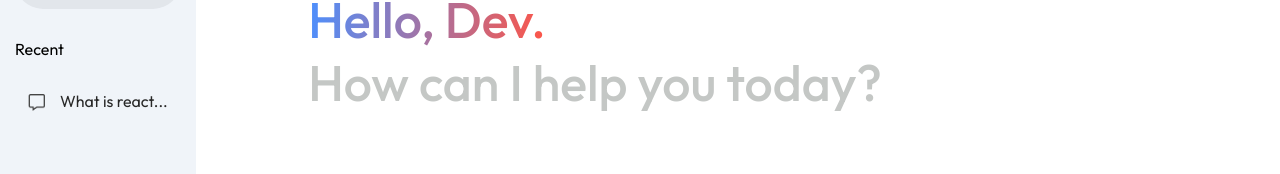
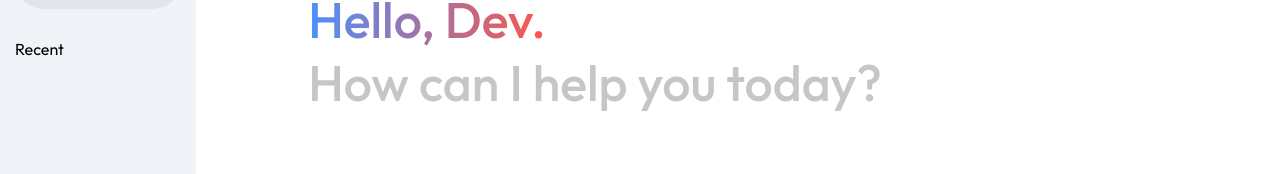
Before and after one commit to habib16247/Gemini_2.o, a React (Vite) app: page / in a window 1280 px wide. Both pictures are taken after a click on the picture 37 px from the left and 22 px from the top of the page. Shown: the part 132-306 px from the top of the page. Built offline with nearby package versions, Linux system fonts and the light colour scheme.

Commit message:
save prompt in sidebar

```diff
--- a/src/components/Sidebar/Sidebar.css
+++ b/src/components/Sidebar/Sidebar.css
@@ -41,10 +41,21 @@
     cursor: pointer;
 }
 
-
 .sidebar .recent {
     display: flex;
     flex-direction: column;
+}
+
+
+.sidebar .recent .all_recent {
+    display: flex;
+    flex-direction: column;
+    max-height: 44vh;
+    overflow-y: scroll;
+}
+
+.sidebar .recent .all_recent::-webkit-scrollbar {
+    display: none;
 }
 
 .sidebar .recent_title {
@@ -55,7 +66,7 @@
 .sidebar .recent_entry {
     display: flex;
     align-items: center;
-    justify-content: center;
+    justify-content: start;
     gap: 10px;
     padding: 10px;
     border-radius: 50px;
--- a/src/components/Sidebar/Sidebar.jsx
+++ b/src/components/Sidebar/Sidebar.jsx
@@ -1,25 +1,44 @@
-import React, { useState } from 'react'
+import React, { useContext, useState } from 'react'
 import {assets} from "../../assets/assets"
 import "./Sidebar.css"
+import { Context } from '../../context/Context'
 
 const Sidebar = () => {
 
+    const {onSent, prevPrompt, setPrevPrompt, setShowResult, setRecentPrompt} = useContext(Context)
+
     const [extended, setExtended] = useState(false)
+
+    const loadPrompt = async(prompt) => {
+        try {
+            setRecentPrompt(prompt)
+            return onSent(prompt)
+        } catch (error) {
+            console.error("API Error: ", error)
+        }
+    }
 
   return (
     <div className="sidebar">
         <div className="top">
             <img src={assets.menu_icon} alt="menu_icon" className="menu" onClick={() => setExtended(prev => !prev)} />
-            <div className="new_chat" style={{borderRadius: extended ? "50px" : "50%" }}>
+            <div onClick={() => setShowResult(false)} className="new_chat" style={{borderRadius: extended ? "50px" : "50%" }}>
                 <img src={assets.plus_icon} alt="plus_icon" />
-                {extended ? <p style={{paddingRight: "50px"}}>New Chat</p> : null}
+                {extended ? <p style={{paddingRight: "50px", textWrap: "nowrap"}}>New Chat</p> : null}
             </div>
             {extended ? <div className="recent">
                 <p className="recent_title">Recent</p>
-                <div className="recent_entry">
-                    <img src={assets.message_icon} alt="message_icon" />
-                    <p>What is react...</p>
+                <div className="all_recent">
+                {prevPrompt.map((item, index) => {
+                    return (
+                        <div onClick={() => loadPrompt(item)} className="recent_entry">
+                            <img src={assets.message_icon} alt="message_icon" />
+                            <p>{item.slice(0,18)}...</p>
+                        </div>
+                    )
+                })}
                 </div>
+
             </div> : null}
         </div>
 
--- a/src/context/Context.jsx
+++ b/src/context/Context.jsx
@@ -26,15 +26,22 @@ const ContextProvider = (props) => {
     }
   };
 
-  const onSent = async () => {
+  const onSent = async (prompt) => {
     timeoutsClear(); // Clear previous timeouts before starting new ones
     setResultData("");
     setLoading(true);
     setShowResult(true);
-    setRecentPrompt(input);
-
+    let response;
     try {
-      const response = await generateAPIResponse(input);
+      if (prompt !== undefined) {
+        response = await generateAPIResponse(prompt)
+        setRecentPrompt(prompt)
+      } else {
+        setPrevPrompt(prev => [...prev, input])
+        setRecentPrompt(input)
+        response = await generateAPIResponse(input)
+      }
+      // const response = await generateAPIResponse(input);
       let responseArray = response.split("**");
       let newResponse = "";
       for (let i = 0; i < responseArray.length; i++) {
@@ -70,6 +77,7 @@ const ContextProvider = (props) => {
     setRecentPrompt,
     onSent,
     showResult,
+    setShowResult,
     loading,
     resultData,
     input,
```
